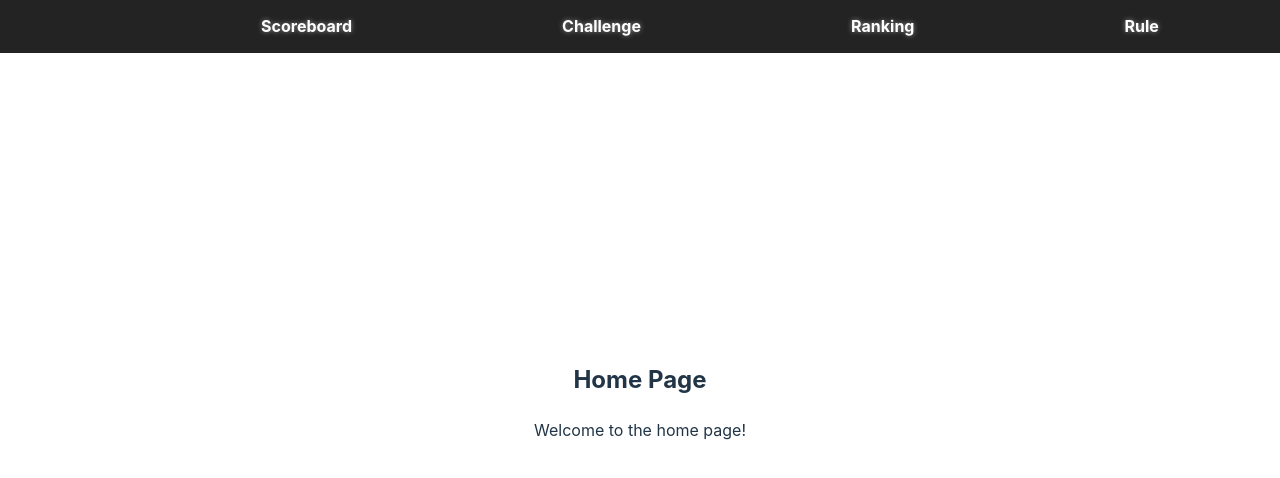
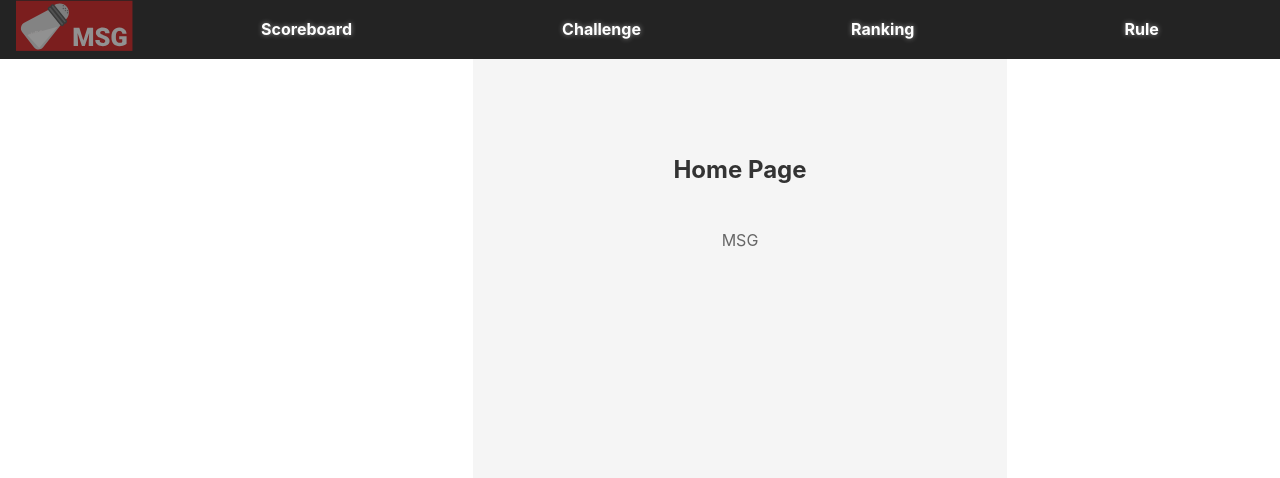
Before and after one commit to MJSEC-MJU/MSG_CTF_WEB, a React (Vite) app: page / in a window 1280 px wide. Shown: the top 478 px of the page. Built offline with nearby package versions, Linux system fonts and the light colour scheme.

Commit message:
Settings : 임시 Home, Router 셋팅
로고 클릭시 '/'으로 이동하도록 설정

```diff
--- a/src/components/Header.jsx
+++ b/src/components/Header.jsx
@@ -6,7 +6,9 @@ const Header = () => {
   return (
     <HeaderWrapper>
       <HeaderContainer>
-        <LogoIcon src={Logo} alt='Logo' />
+        <Link to='/'>
+          <LogoIcon src={Logo} alt='Logo' />
+        </Link>
         <Navigation>
           <StyledLink to='/scoreboard'>Scoreboard</StyledLink>
           <StyledLink to='/challenge'>Challenge</StyledLink>
--- a/src/pages/Home.jsx
+++ b/src/pages/Home.jsx
@@ -1,10 +1,35 @@
+import styled from 'styled-components';
+
 function Home() {
   return (
-    <div>
-      <h2>Home Page</h2>
-      <p>Welcome to the home page!</p>
-    </div>
+    <HomeWrapper>
+      <Title>Home Page</Title>
+      <Content>MSG</Content>
+    </HomeWrapper>
   );
 }
 
 export default Home;
+
+const HomeWrapper = styled.div`
+  display: flex;
+  flex-direction: column;
+  align-items: center;
+  padding: 100px;
+  background-color: #f5f5f5;
+  min-height: 100vh;
+  width: 100%;
+`;
+
+const Title = styled.h2`
+  color: #333;
+  font-size: 24px;
+`;
+
+const Content = styled.p`
+  color: #666;
+  font-size: 16px;
+  text-align: center;
+  max-width: 600px;
+  margin-top: 20px;
+`;
```
